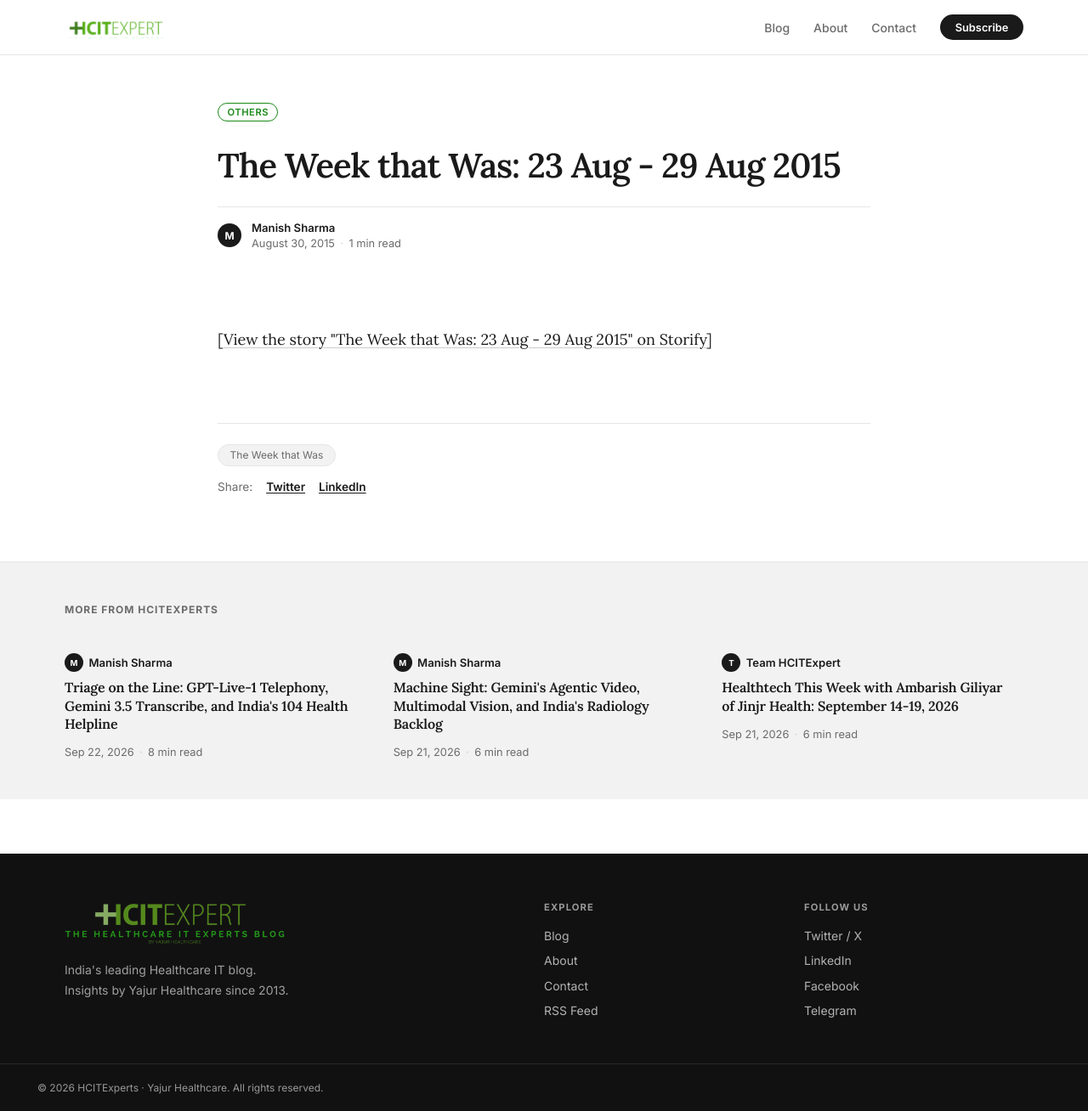
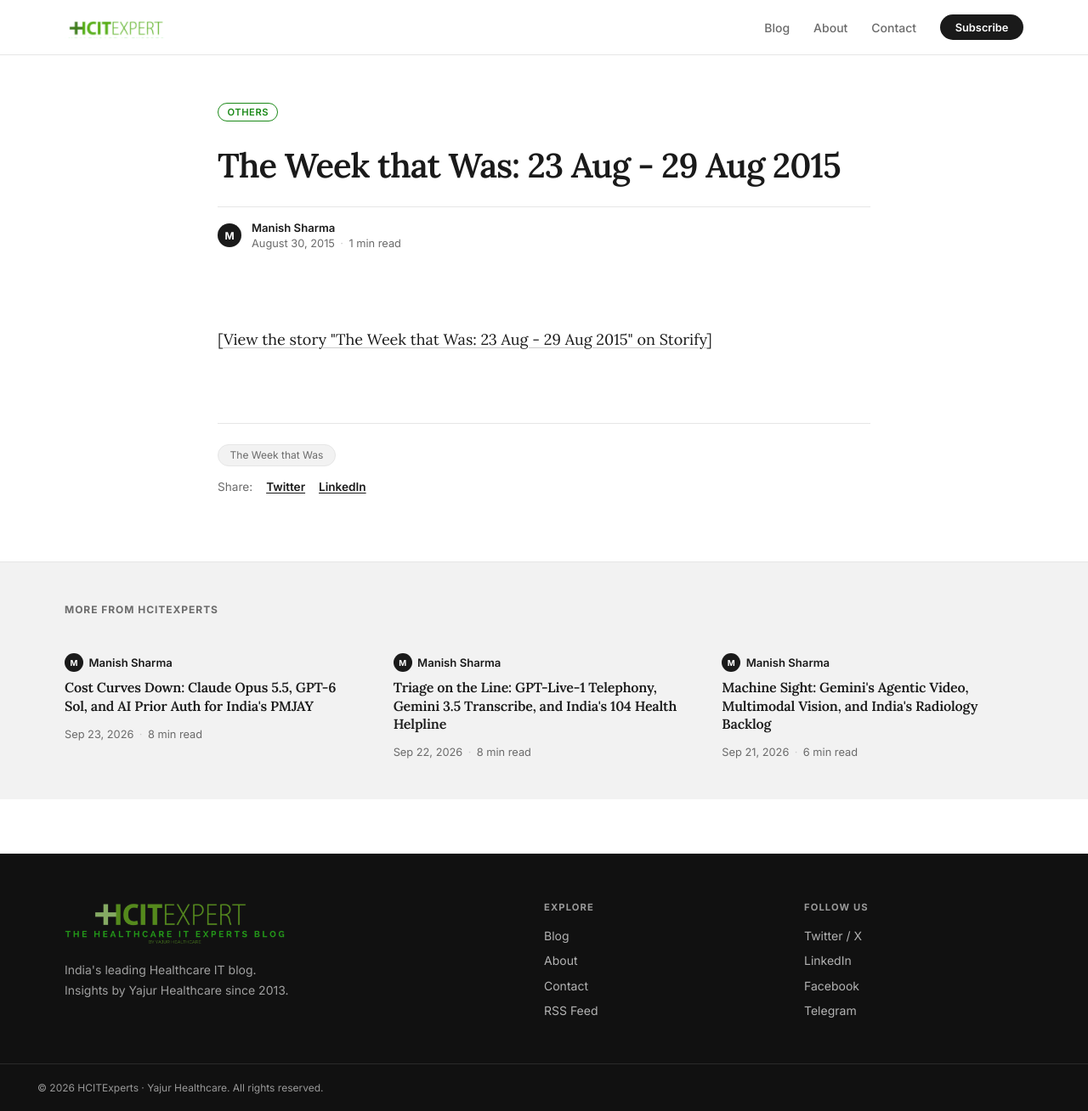
Before and after one commit to msharmas-yajur/hcitexpert-com, a Jekyll site: the page built from _posts/2015-08-30-the-week-that-was-23-aug-29-aug-2015.md, in a window 1280 px wide and 1308 px high. Shown: the whole window at 85% size. Built offline with Jekyll 4.4.1, drawn with Linux system fonts in a browser that asks for light colours; part of the change alters nothing that is shown.

Commit message:
post: Clinical Frontier 2026-09-23 - prior-authorisation-automation
Issue 008. Claude Opus 5.5 (40% cheaper, 30% faster than Opus 5) and GPT-6
Sol/Luna (50% price cut vs GPT-5.6) both shipped September 22. Article covers
how these cost inflections unlock AI-assisted prior authorisation for PMJAY
under the NHCX/ABDM infrastructure, with checker-verified primary sources from
anthropic.com and openai.com.

Co-Authored-By: Claude Sonnet 4.6 <noreply@anthropic.com>
Claude-Session: https://claude.ai/code/session_01VkBJRnHgf2gyWXYWpa89xd

```diff
--- a/_data/clinical_frontier_covered.yml
+++ b/_data/clinical_frontier_covered.yml
@@ -91,3 +91,10 @@ covered:
       - https://ai.google.dev/gemini-api/docs/models/gemini-3.5-transcribe
       - https://nhm.maharashtra.gov.in/en/scheme/health-advice-call-center-toll-free-104/
       - https://nhm.gov.in/index1.php?lang=1&level=1&sublinkid=150&lid=226
+  - date: 2026-09-23
+    slug: 2026-09-23-claude-opus-55-gpt6-sol-prior-auth-pmjay-india
+    angle: prior-authorisation-automation
+    models: ["Claude Opus 5.5 (Anthropic)", "GPT-6 Sol (OpenAI)", "GPT-6 Luna (OpenAI)"]
+    sources:
+      - https://www.anthropic.com/claude-opus-5-5
+      - https://openai.com/index/introducing-gpt-6-sol-and-luna/
--- /dev/null
+++ b/_posts/2026-09-23-claude-opus-55-gpt6-sol-prior-auth-pmjay-india.md
@@ -0,0 +1,110 @@
+---
+title: "Cost Curves Down: Claude Opus 5.5, GPT-6 Sol, and AI Prior Auth for India's PMJAY"
+date: '2026-09-23 19:00:00 +0530'
+author: Manish Sharma
+description: "The Clinical Frontier, Issue 008. On September 22, 2026, Anthropic launched Claude Opus 5.5 at 40 percent lower cost and 30 percent faster output than its predecessor, while OpenAI released GPT-6 Sol and Luna on the same day. For Indian health IT, the story is not benchmarks: it is that frontier-class intelligence is now priced within reach of the workflows that health insurance prior authorisation demands."
+keywords: "Claude Opus 5.5, prior authorisation India, PMJAY AI, GPT-6 Sol Luna, health insurance prior auth, NHCX India, Ayushman Bharat AI, NHA pre-authorisation, LLM cost healthcare India, medical necessity AI, ABDM health IT, TPA automation India, insurance claims AI India"
+image: /assets/images/logo.png
+reading_time: "7 min read"
+categories:
+  - Healthcare Technology
+  - AI/ML/DL
+tags:
+  - Prior Authorisation
+  - PMJAY
+  - Claude Opus 5.5
+  - GPT-6 Sol
+  - Health Insurance
+  - NHCX
+  - ABDM
+  - NHA
+  - AI Cost Reduction
+  - Health IT India
+  - Claims Automation
+mentions:
+  - name: "Claude Opus 5.5"
+    description: "Anthropic's newest model, launched September 22, 2026. Costs 40 percent less than Opus 5 overall, with input at $4 per million tokens and output at $20 per million. Generates output 30 percent faster. Achieves 40.0 percent on AutomationBench for structured business workflows and 67.7 percent on Humanity's Last Exam with tools. Thinking mode cannot be disabled, supporting auditability for compliance-sensitive workflows."
+    url: "https://www.anthropic.com/claude-opus-5-5"
+  - name: "GPT-6 Sol and Luna"
+    description: "OpenAI's new API models launched September 22, 2026, bringing GPT-6 Astra-class training advances to faster, more affordable inference. Sol and Luna prices were cut 50 percent compared to their GPT-5.6 promotional pricing. On AutomationBench, GPT-6 Sol at xhigh effort outperforms Claude Opus 5 at max effort at 9 percent of Opus 5's cost per task."
+    url: "https://openai.com/index/introducing-gpt-6-sol-and-luna/"
+faq:
+  - q: "What is prior authorisation and why does it matter in PMJAY?"
+    a: "Prior authorisation (pre-auth) is the process by which a hospital requests approval from a payer, such as the National Health Authority under PMJAY, before admitting a patient for a planned procedure under the cashless benefit. The hospital submits clinical documents (case history, investigation reports, planned procedure) and the payer's medical reviewer decides whether the case meets the criteria for the relevant health benefit package. A delay in that review delays the patient's admission and the hospital's cashless clearance. High volumes of requests, especially at empanelled hospitals in tier-2 and tier-3 cities, create backlogs."
+  - q: "Does a cheaper AI model mean less accurate prior authorisation extraction?"
+    a: "Not if the task is document review and structured extraction rather than clinical judgment. Claude Opus 5.5 costs 40 percent less than its predecessor because Anthropic improved token efficiency and inference speed, not by reducing reasoning capability. The model achieves 67.7 percent on Humanity's Last Exam with tools, a multidisciplinary reasoning benchmark, higher than most prior Claude generations. In prior auth use cases the AI is extracting structured answers from clinical notes and matching them against package criteria. The final authorisation decision remains with a human reviewer."
+  - q: "What regulatory framework applies to AI-assisted prior authorisation in India?"
+    a: "Three frameworks are relevant. India's Medical Device Rules 2017 apply if software makes a diagnostic or therapeutic claim for a specific patient; a system that extracts structured data and classifies against insurance package criteria is document automation, not a regulated medical device, but legal review is advisable. The DPDP Act 2023 applies to patient clinical data used as input and requires a documented processing purpose, data minimisation, and appropriate legal basis. IRDAI guidelines govern turnaround times and audit trails for prior auth decisions, which means the AI's reasoning must be logged and reviewable alongside the human decision."
+  - q: "Can a hospital or TPA access Claude Opus 5.5 through existing cloud agreements?"
+    a: "Yes. Claude Opus 5.5 is available through Anthropic's direct API and through Amazon Web Services, Google Cloud, and Microsoft Azure. Indian organisations that already have AWS or Azure contracts can access the model through their existing cloud agreement without a separate Anthropic contract, which simplifies procurement and data residency discussions."
+---
+
+> **The Clinical Frontier** · 23 September 2026 · Issue 008
+> A daily briefing on how frontier AI models and hardware land in real healthcare workflows, written for India's health-IT community. No hype, just what changed and what to do about it.
+
+**In this issue**
+
+- Anthropic launched [Claude Opus 5.5](https://www.anthropic.com/claude-opus-5-5) on September 22, 2026: 40 percent lower cost than Opus 5, 30 percent faster output, with gains on structured automation and knowledge-work benchmarks.
+- OpenAI released [GPT-6 Sol and Luna](https://openai.com/index/introducing-gpt-6-sol-and-luna/) on the same day, at 50 percent lower prices than their GPT-5.6 equivalents.
+- Taken together, the cost of running frontier AI on document-heavy workflows dropped substantially in a single week.
+- The scenario that benefits most in Indian health IT: prior authorisation under PMJAY, where high-volume document review is the bottleneck and cost-per-task is the barrier to deployment.
+
+## What shipped
+
+**[Claude Opus 5.5](https://www.anthropic.com/claude-opus-5-5)** arrived on September 22, 2026. The headline is cost: input tokens drop from $5 to $4 per million, output from $25 to $20 per million, and cache reads fall from $0.50 to $0.20 per million, a 60 percent reduction on the component that matters most in high-volume document processing pipelines. Anthropic describes the overall operational cost reduction as 40 percent less than Opus 5 on typical workloads.
+
+Speed matters as much as cost in a prior auth workflow. Opus 5.5 generates output 30 percent faster than its predecessor, which is the difference between a reviewer waiting seconds and waiting tens of seconds for the AI to summarise a case file and flag the relevant package criteria.
+
+The capability shift Anthropic emphasises is communication: the model puts the most important information first and is a better work partner over long review sessions. For a clinician going through AI-extracted prior auth summaries for hours at a stretch, that is not a minor quality-of-life note. It is the difference between trusting the model's output and having to re-read the source documents to verify it.
+
+Two other Opus 5.5 traits matter for health IT compliance. Thinking mode cannot be disabled, meaning the model's reasoning chain is always generated and can be logged for audit. Anthropic also reports an 85 percent reduction in boundary circumvention attempts compared to Opus 5, which is relevant for deployments where prompt injection from attacker-controlled document content is a plausible threat.
+
+On benchmarks: AutomationBench (40.0%) measures performance on structured business workflows across applications, which is the closest published proxy for the document-classification task prior auth represents. Humanity's Last Exam with tools (67.7%) covers multidisciplinary graduate-level reasoning, relevant for reading complex clinical notes.
+
+**[GPT-6 Sol and Luna](https://openai.com/index/introducing-gpt-6-sol-and-luna/)** launched the same day. Both were trained with the same methods as GPT-6 Astra, bringing Astra-generation capabilities to a more affordable tier, with prices cut 50 percent compared to their GPT-5.6 equivalents. On AutomationBench, GPT-6 Sol at its highest effort setting outperforms Claude Opus 5 at max effort at 9 percent of Opus 5's cost per task. That sets up a genuinely competitive landscape: two labs cut the cost of frontier automation on the same day.
+
+## Why prior authorisation is the right target
+
+Prior authorisation is the written clinical justification a hospital submits before a planned admission under a cashless health insurance scheme. In India, the largest such scheme is PMJAY (Pradhan Mantri Jan Arogya Yojana), which empanels hospitals across the country to provide cashless treatment for listed procedures up to defined benefit amounts. Before admitting an eligible patient for a covered procedure, the hospital submits a pre-auth request to the relevant State Health Agency, which reviews the clinical documents and issues an approval, modification, or rejection.
+
+The documents in a typical pre-auth request include the patient's case history, investigation reports (blood work, imaging, pathology), the attending clinician's provisional diagnosis, the planned surgical or medical procedure, and the proposed duration of stay. A human reviewer reads these documents, identifies the relevant PMJAY health benefit package code, checks that the clinical indication matches the package criteria, and decides.
+
+The AI task here is narrow and well-specified: read a set of structured and semi-structured documents, extract the clinical indication, proposed procedure, and investigation findings, map those against the relevant package codes from the PMJAY health benefit package list, and produce a structured summary the human reviewer can act on in thirty seconds rather than five minutes. The AI is not making the authorisation decision. The human is. The AI is doing the document reading and structured extraction that currently occupies the reviewer's time.
+
+At the previous cost of frontier models, running this pipeline at the scale of a State Health Agency processing hundreds of requests per day was expensive enough to require a budget case rather than a deployment decision. At Opus 5.5 pricing, processing a typical pre-auth document set costs a fraction of the staff cost of the same manual review.
+
+## The India architecture
+
+India's health claims infrastructure under ABDM (Ayushman Bharat Digital Mission) is building toward a standardised exchange layer called NHCX (National Health Claims Exchange). NHCX defines standard APIs and FHIR-based message formats for claim submission, pre-auth, and adjudication across all insurers participating in the ABDM ecosystem. A standard API for pre-auth submissions means that an AI pipeline processing those submissions can be built once and deployed across any insurer connected to NHCX, rather than requiring one custom integration per insurer or Third Party Administrator.
+
+A practical deployment architecture using Opus 5.5 on this infrastructure has three stages.
+
+**Stage 1: Document ingestion.** The pre-auth request arrives via NHCX API or directly from the hospital's HIS. Clinical documents are extracted, cleaned, and passed to the model with a structured prompt specifying which package criteria to evaluate.
+
+**Stage 2: AI extraction and classification.** Opus 5.5 reads the clinical documents, extracts the relevant clinical indicators, maps the procedure to the nearest PMJAY health benefit package code, notes supporting or contradicting evidence in the documents, and produces a structured summary with a confidence indicator and citations to specific document sections.
+
+**Stage 3: Human review with AI summary.** The reviewer sees the AI-generated summary and the source documents side by side. They confirm the package mapping, review the AI-flagged evidence, and issue the auth decision. The AI's reasoning chain, captured via Opus 5.5's mandatory thinking mode, is logged alongside the decision for audit.
+
+Every component exists today. Claude Opus 5.5 is available on AWS, Google Cloud, and Azure, all of which have agreements with major Indian public sector and private institutions. The integration work is standard API development.
+
+## The guardrails, stated plainly
+
+**The AI does not decide.** Prior authorisation is a clinical and contractual determination. The AI extracts and classifies. A qualified reviewer issues the decision. Logging the AI's contribution separately from the human decision is not optional: IRDAI audit requirements for prior auth decisions apply regardless of how the initial classification was generated.
+
+**DPDP compliance is table stakes.** Clinical documents contain sensitive personal data under the DPDP Act 2023. The processing purpose (pre-auth review) must be documented. Anthropic's API terms include a zero data retention option, relevant for health data pipelines where patient data must not persist at a third-party model provider without explicit policy coverage. Data minimisation applies: send only the documents needed for the specific request, not the patient's entire health record.
+
+**Test on Indian clinical language.** PMJAY package criteria and clinical indications are documented in mixed English and regional language transliterations, and doctors' clinical notes regularly combine English medical terminology with regional language descriptions. Test the model's extraction accuracy on real or representative Indian clinical documents before going live, not only on the benchmarks Anthropic publishes for US and European datasets.
+
+**Scope creep is a compliance risk.** A system that starts as structured extraction can drift toward diagnostic suggestions if the prompt is not carefully bounded. Define the scope at the prompt level, enforce it in the system instructions, and audit outputs regularly for out-of-scope claims. A system that says "this looks like appendicitis" when its job is to map a procedure code has crossed a line that puts it in regulated medical device territory.
+
+## The takeaway
+
+Frontier AI just got significantly cheaper and faster, twice in one day. The cost barrier that kept AI out of high-volume, document-heavy health IT workflows in India has moved meaningfully. Prior authorisation under PMJAY is a workflow where that shift is immediately relevant: the task is well-specified, the economics now work, and the infrastructure (NHCX, ABDM, cloud platforms) already supports deployment.
+
+The AI does not replace the reviewer. It changes what the reviewer spends time on: a thirty-second decision confirmation rather than a five-minute document triage. At the scale of a state health agency, that is the difference between keeping up with daily pre-auth volumes and accumulating backlogs that delay patient care.
+
+The discipline is the same as every AI deployment: clear scope (extraction, not decision), audit trail (mandatory with Opus 5.5's thinking mode), DPDP compliance, and validation on Indian clinical language before go-live. The economics are no longer the obstacle.
+
+---
+
+*The Clinical Frontier is a daily briefing from [HCITExperts](https://hcitexpert.com/). More tomorrow.*
```
